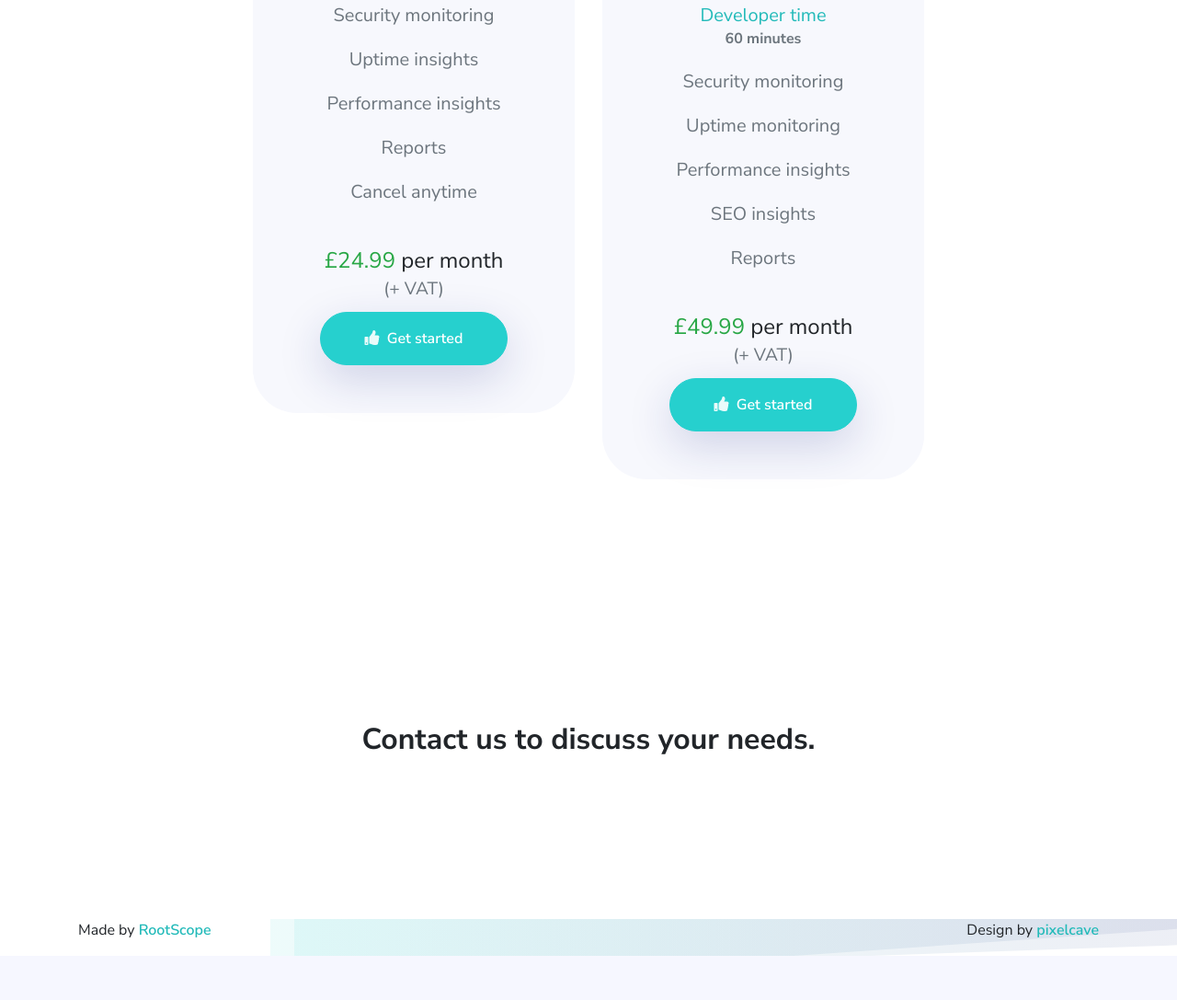
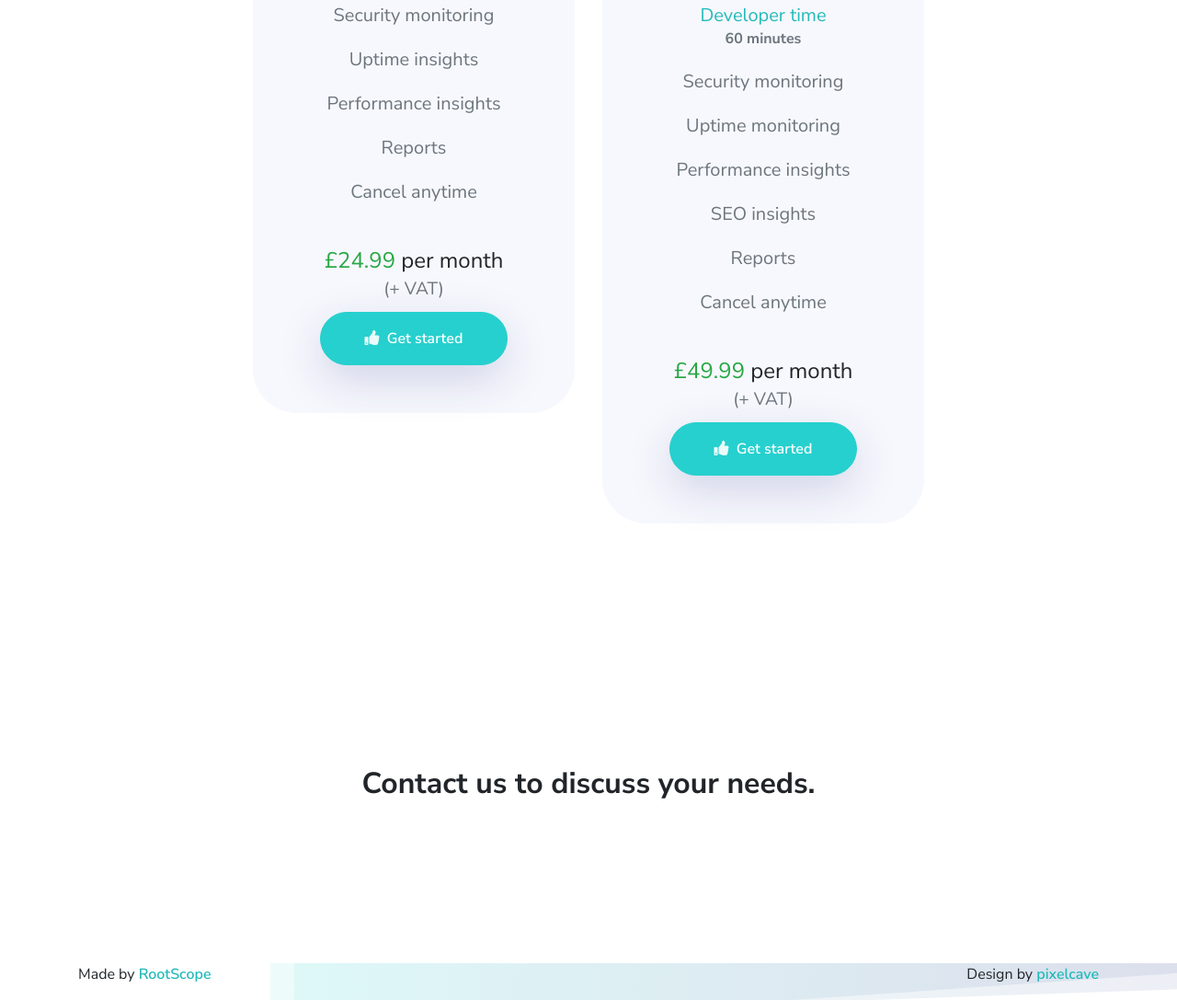
Before and after one commit to rootscopeltd/wp.rootscope.dev, a plain HTML site: page index.html in a window 1280 px wide. Shown: the part 2388-3475 px from the top of the page at 92% size. Before the commit the page ends 3427 px from the top, so only its background shows below. Drawn offline with nearby package versions, Linux system fonts and the light colour scheme.

Commit message:
Added cancel note to premium plan

```diff
--- a/index.html
+++ b/index.html
@@ -237,6 +237,9 @@
                             <p class="h5 mb-4">
                                 <span class="text-muted">Reports</span>
                             </p>
+                            <p class="h5 mb-4">
+                                <span class="text-muted">Cancel anytime</span>
+                            </p>
                             <p class="h4 pt-4">
                                 <span class="text-success">£49.99</span> per month
                                 <span class="text-muted"><br/><small>(+ VAT)</small></span>
```
